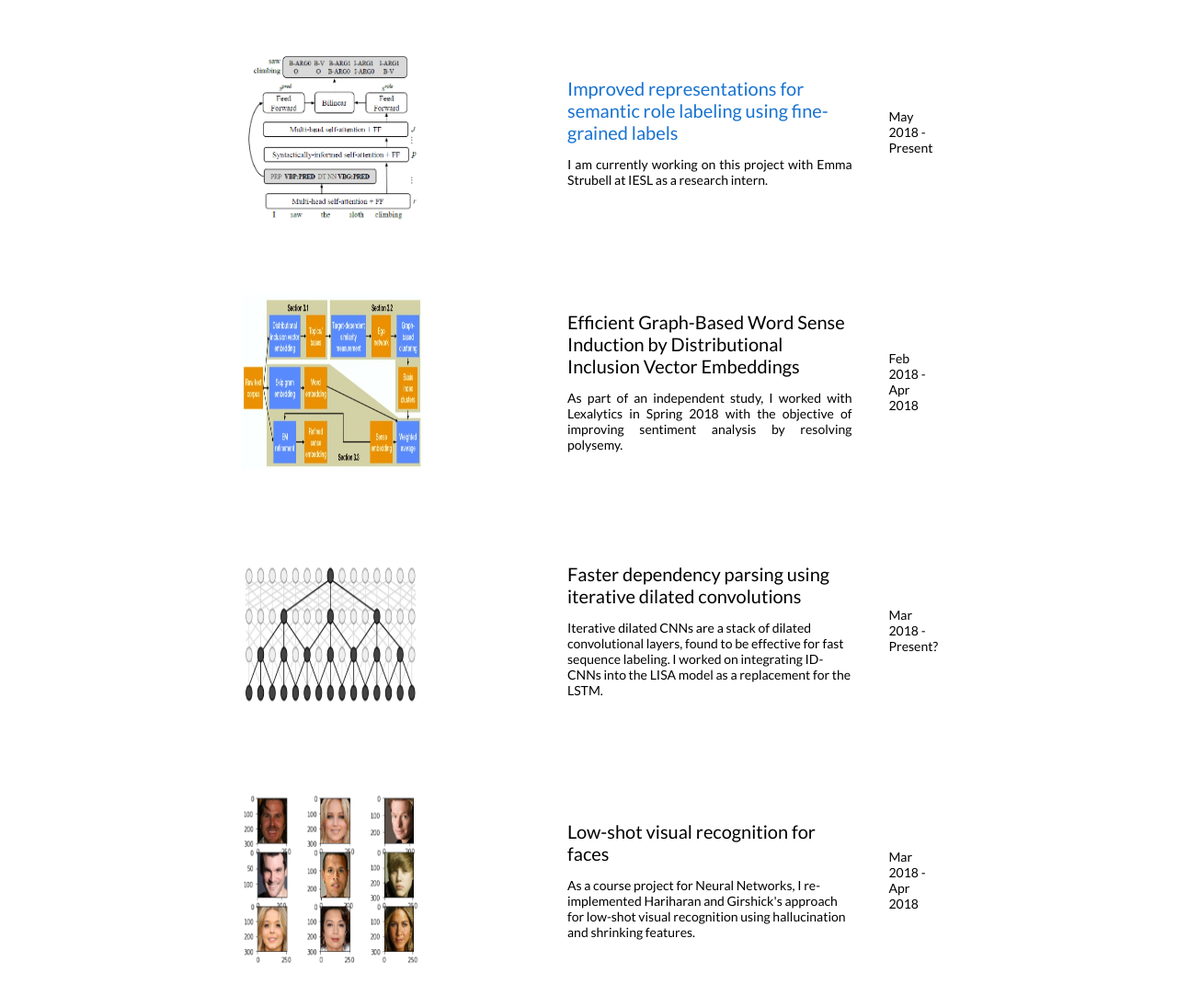
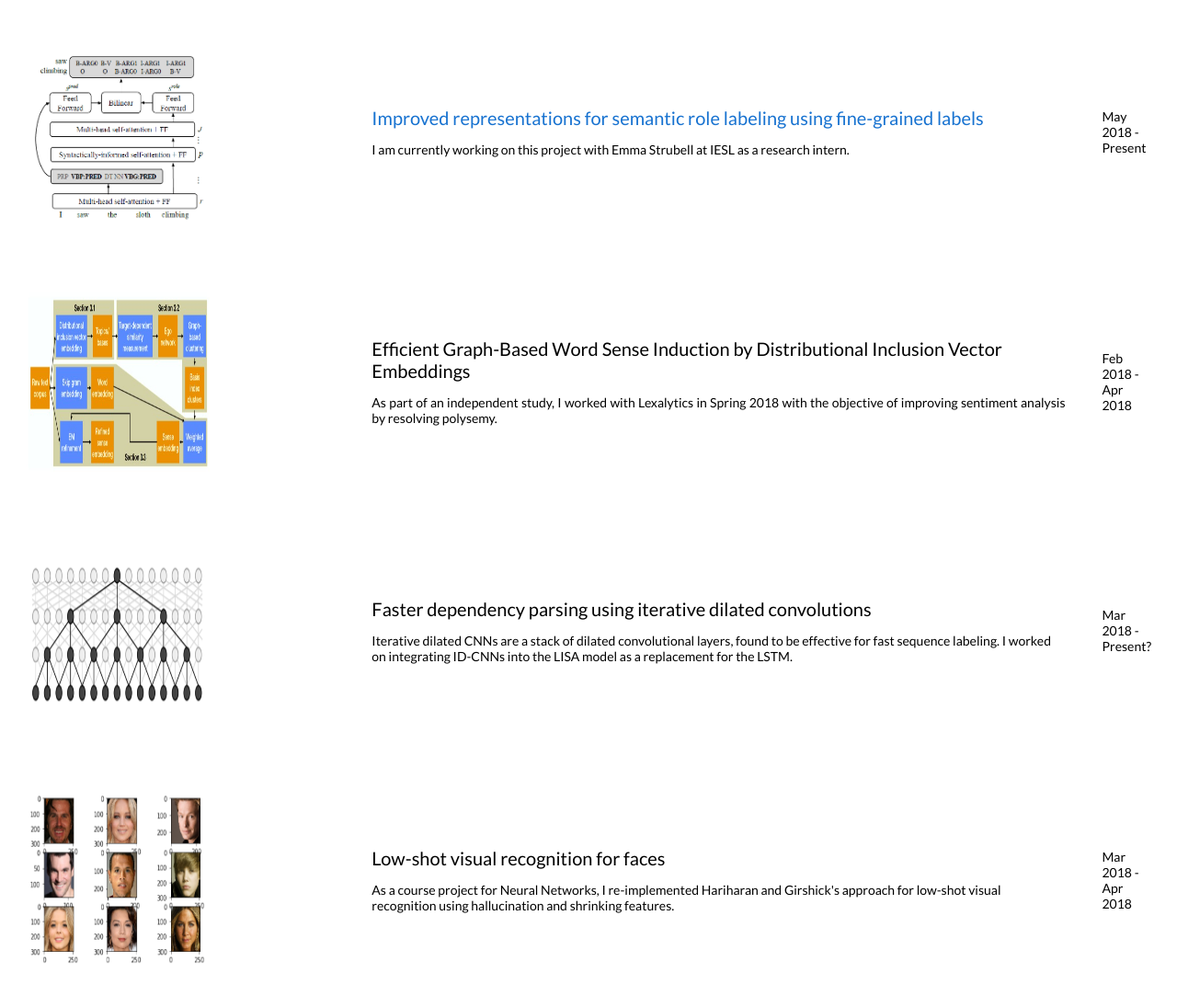
Before and after one commit to ananyaganesh/ananyaganesh.github.io, a plain HTML site: page projects.html in a window 1280 px wide. Shown: the top 1095 px of the page at 92% size. Drawn offline with Linux system fonts and the light colour scheme; some icons are missing.

Commit message:
update projects content

```diff
--- a/projects.html
+++ b/projects.html
@@ -74,7 +74,7 @@
     <link rel="stylesheet" href="https://cdn.rawgit.com/jpswalsh/academicons/master/css/academicons.min.css">
 </head>
 <body>
-<table width="800" border="0" align="center" cellspacing="0" cellpadding="0">
+<table width="100%" border="0" align="center" cellspacing="0" cellpadding="0">
     <tr>
         <td>
             <table width="100%" align="center" border="0" cellspacing="0" cellpadding="20">
```
